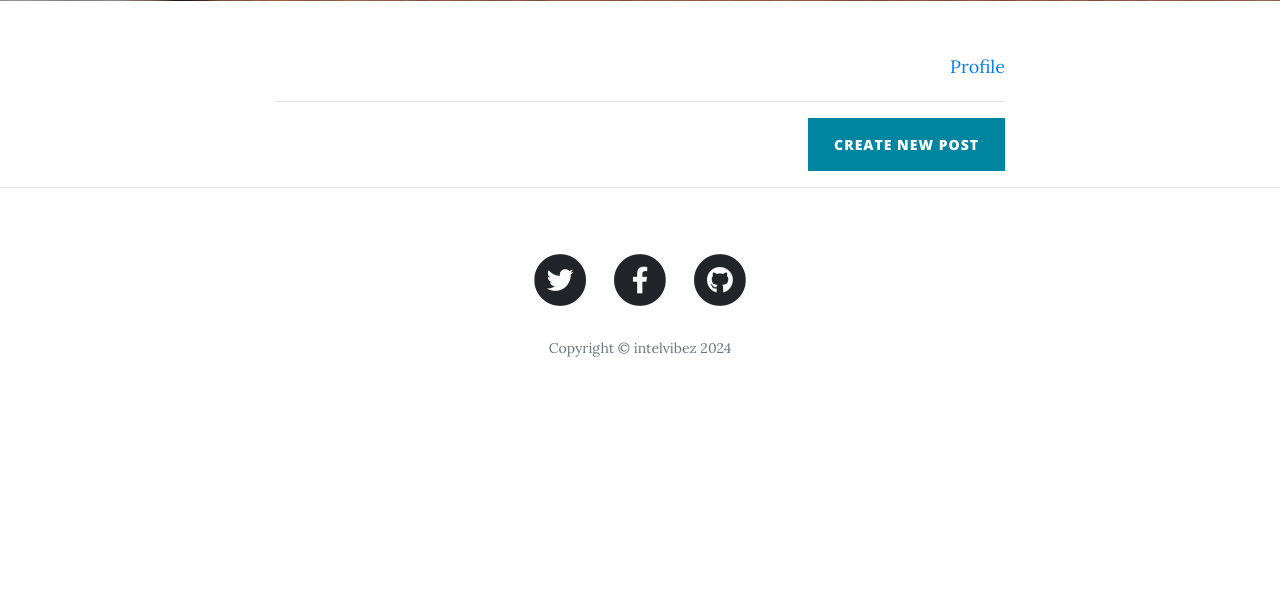
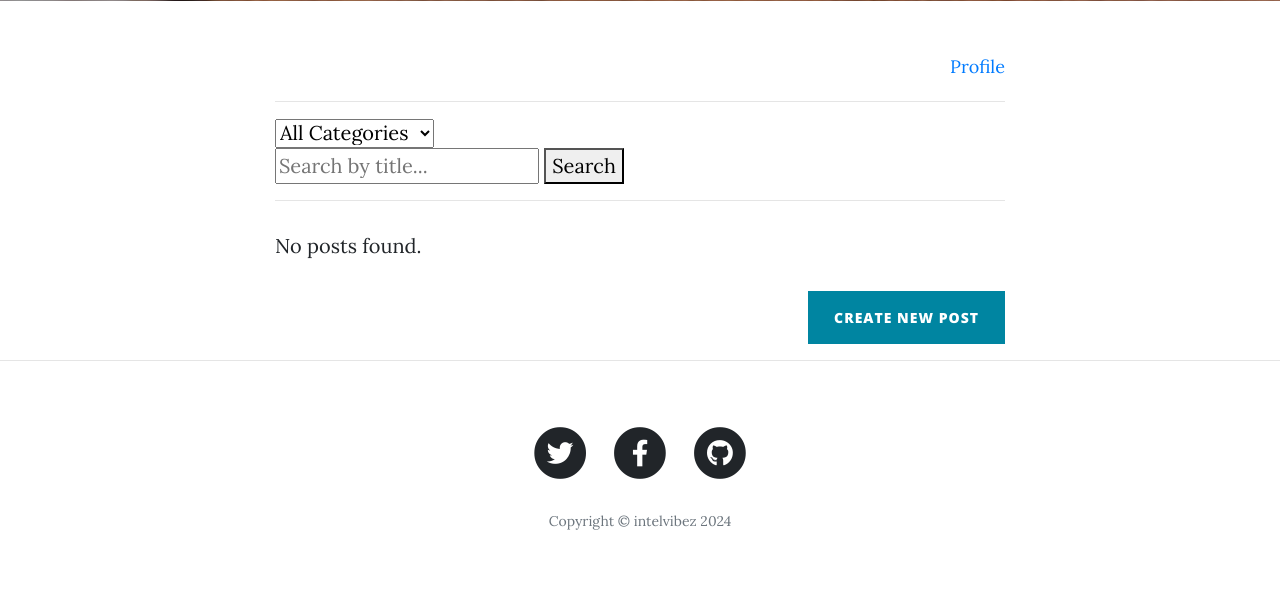
Before and after one commit to uc4151/alx-portfolio, a Flask app: page / in a window 1280 px wide. Shown: the part 793-1390 px from the top of the page. Before the commit the page ends 1150 px from the top, so only its background shows below. Run offline with Flask 3, Linux system fonts and the light colour scheme; the visitor is signed in with stand-in values (Sample User, id 1); some libraries are stand-ins or nearby versions.

Commit message:
Added Category section and search icon

```diff
--- a/forms.py
+++ b/forms.py
@@ -1,5 +1,5 @@
 from flask_wtf import FlaskForm
-from wtforms import StringField, SubmitField, PasswordField, EmailField, TextAreaField, FileField
+from wtforms import StringField, SubmitField, PasswordField, EmailField, TextAreaField, FileField, SelectField
 from wtforms.validators import DataRequired, Email, EqualTo, URL
 
 # WTForm
@@ -8,6 +8,7 @@ class CreatePostForm(FlaskForm):
     subtitle = StringField("Subtitle", validators=[DataRequired()])
     body = TextAreaField("Blog Content", validators=[DataRequired()])
     image = FileField("Upload Image")
+    category = SelectField("Category", choices=[('Lifestyle', 'Lifestyle'), ('Wellbeing', 'Wellbeing'), ('Entertainment', 'Entertainment'), ('World News', 'World News'), ('Sports', 'Sports')], validators=[DataRequired()])
     submit = SubmitField("Submit Post")
 
 class RegisterForm(FlaskForm):
--- a/main.py
+++ b/main.py
@@ -55,10 +55,11 @@ class Post(db.Model):
     title = db.Column(db.String(100), nullable=False)
     subtitle = db.Column(db.String(100), nullable=False)
     body = db.Column(db.Text, nullable=False)
+    image_url = db.Column(db.String(200), nullable=True)
+    category = db.Column(db.String(50), nullable=False)
     author_id = db.Column(db.Integer, db.ForeignKey('users.id'))
     author = relationship("User", back_populates="posts")
     date = db.Column(db.String(100), nullable=False)
-    image_url = db.Column(db.String(200), nullable=True)
 
     #***************Parent Relationship*************#
     comments = relationship("Comment", back_populates="parent_post")
@@ -97,9 +98,15 @@ def load_user(user_id):
 
 @app.route('/')
 def get_all_posts():
-    posts = Post.query.all()
+    category = request.args.get('category')
+    search = request.args.get('search')
+    if category:
+        posts = Post.query.filter_by(category=category).all()
+    elif search:
+        posts = Post.query.filter(Post.title.contains(search)).all()
+    else:
+        posts = Post.query.all()
     return render_template("index.html", all_posts=posts, current_user=current_user)
-
 
 @app.route('/register', methods=["GET", "POST"])
 def register():
@@ -234,18 +241,20 @@ def create_post():
             image_url = url_for('static', filename='uploads/' + filename)
         else:
             image_url = None
+
         new_post = Post(
             title=form.title.data,
             subtitle=form.subtitle.data,
             body=form.body.data,
             image_url=image_url,
+            category=form.category.data,  # Save the category
             author=current_user,
             date=datetime.now().strftime("%B %d, %Y")
         )
         db.session.add(new_post)
         db.session.commit()
         return redirect(url_for('get_all_posts'))
-    return render_template('make-post.html', form=form)
+    return render_template('make-post.html', form=form, current_user=current_user)
 
 @app.route("/edit-post/<int:post_id>", methods=['GET', 'POST'])
 @login_required
--- a/templates/index.html
+++ b/templates/index.html
@@ -52,6 +52,26 @@
       </div>
 
       <hr>
+      <!-- Category Filter -->
+      <form method="GET" action="{{ url_for('get_all_posts') }}">
+        <select name="category" onchange="this.form.submit()">
+          <option value="">All Categories</option>
+          <option value="Lifestyle">Lifestyle</option>
+          <option value="Wellbeing">Wellbeing</option>
+          <option value="Entertainment">Entertainment</option>
+          <option value="World News">World News</option>
+          <option value="Sports">Sports</option>
+        </select>
+      </form>
+      <!-- Search Form -->
+      <form method="GET" action="{{ url_for('get_all_posts') }}" class="search-form">
+        <input type="text" name="search" placeholder="Search by title...">
+        <button type="submit">Search</button>
+      </form>
+      <hr>
+      {% if not all_posts %}
+      <p>No posts found.</p>
+      {% endif %}
       {% for post in all_posts %}
       <div class="post-preview">
         <a href="{{ url_for('show_post', post_id=post.id) }}">
```
Also changed, not shown: migrations/versions/3cfae86d7b95_add_category_column_to_posts_table.py (added, +32 -0 lines), templates/make-post.html (+6 -2 lines).
